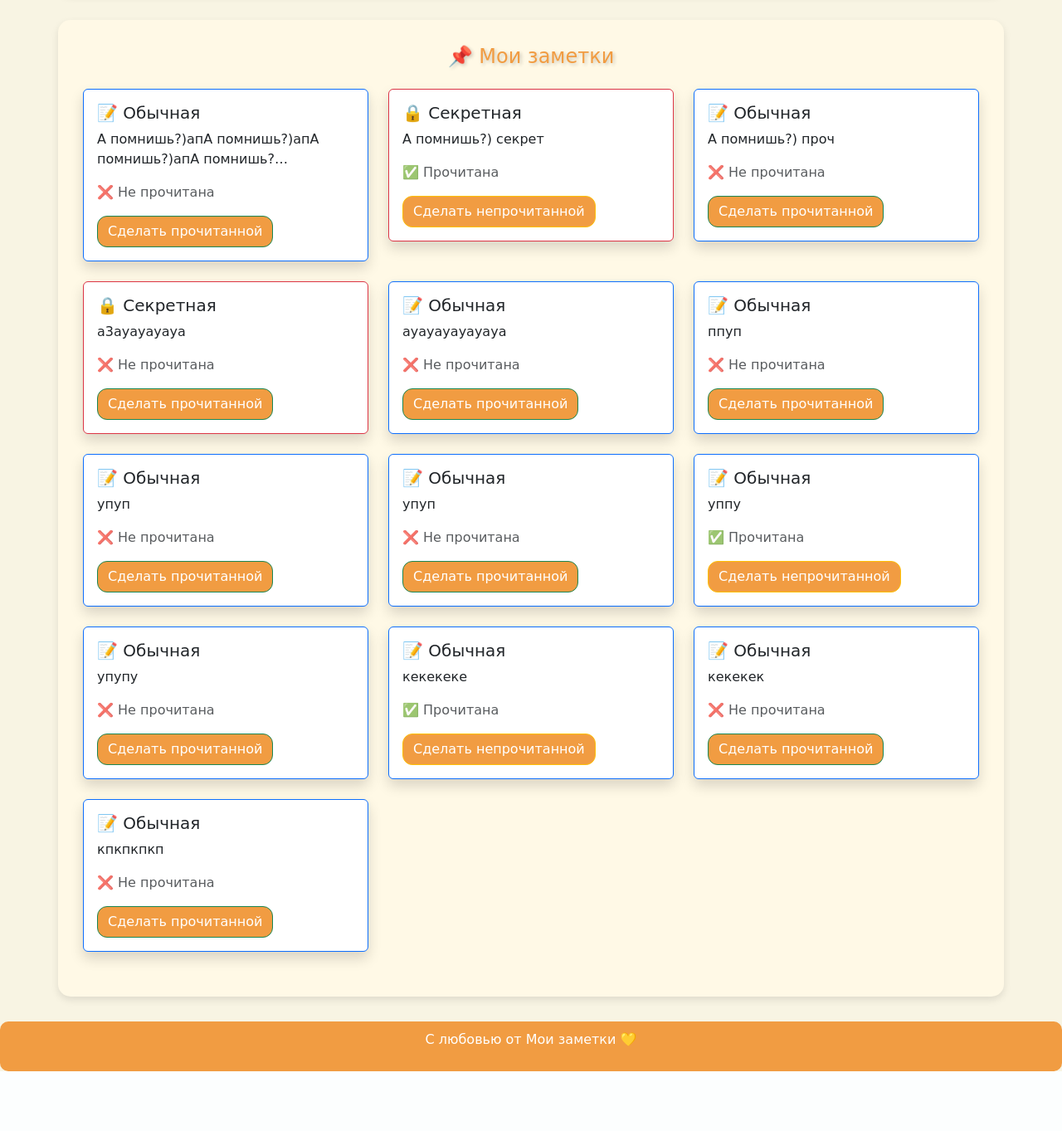
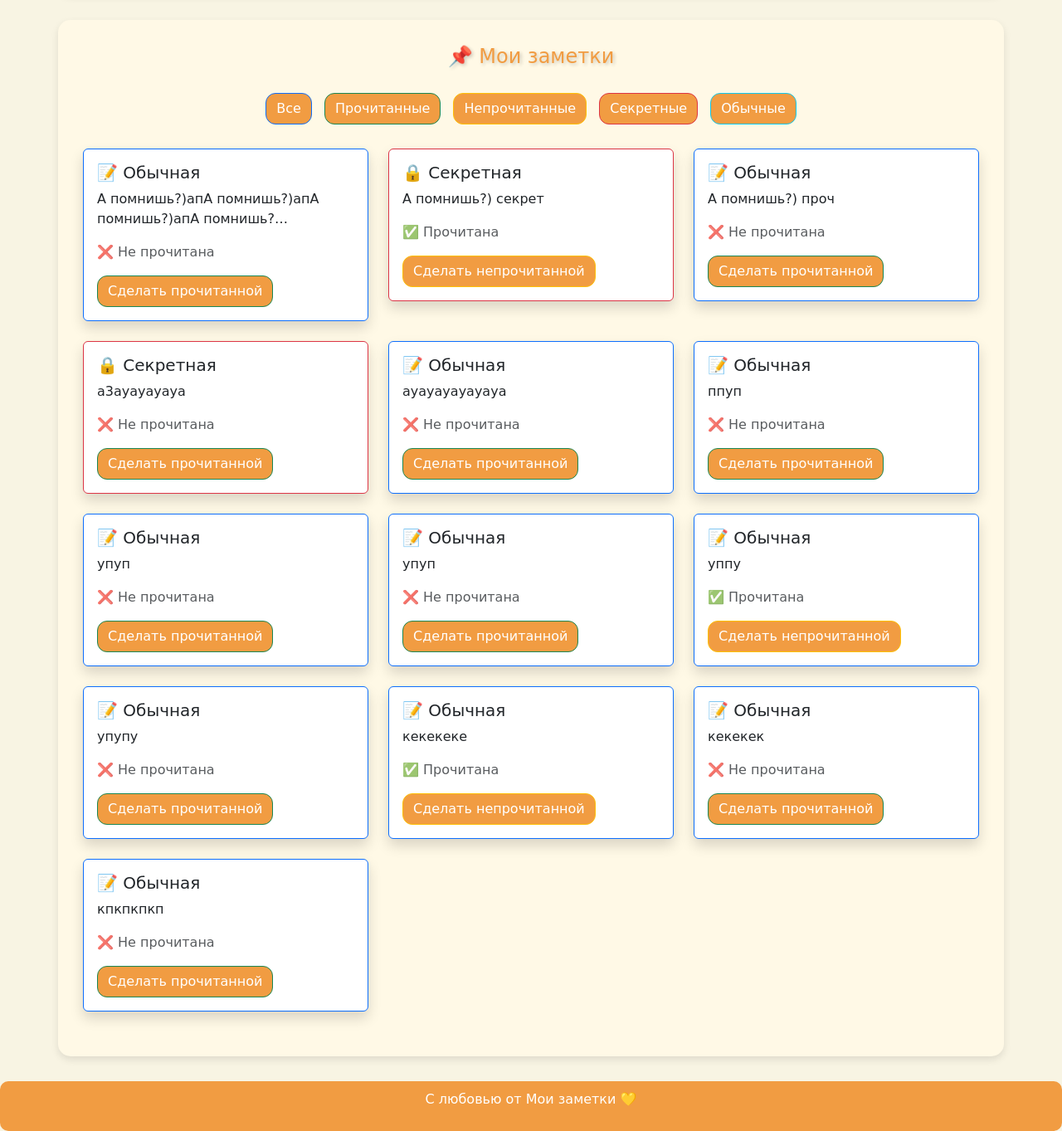
Before and after one commit to AberQ/Gift_For_AP, a Django app: page /notes/ in a window 1280 px wide. Shown: the part 121-1484 px from the top of the page at 83% size. Before the commit the page ends 1412 px from the top, so only its background shows below. Run offline with Django 5.2, Linux system fonts and the light colour scheme; data comes from the database, SQL or seed files in the repository; both versions use the stored data as it was after the commit; some libraries are stand-ins or nearby versions.

Commit message:
Добавил фильтры

```diff
--- a/templates/note_list.html
+++ b/templates/note_list.html
@@ -5,11 +5,23 @@
 {% block content %}
     <h1 class="text-center mb-4 title">📌 Мои заметки</h1>
 
+    <!-- Фильтры -->
+    <div class="text-center mb-4">
+        <button class="btn btn-primary filter-btn" data-filter="all">Все</button>
+        <button class="btn btn-success filter-btn" data-filter="read">Прочитанные</button>
+        <button class="btn btn-warning filter-btn" data-filter="unread">Непрочитанные</button>
+        <button class="btn btn-danger filter-btn" data-filter="secret">Секретные</button>
+        <button class="btn btn-info filter-btn" data-filter="regular">Обычные</button>
+    </div>
+
     {% if notes %}
         <div class="row">
             {% for note in notes %}
-                <div class="col-md-6 col-lg-4 mb-4">
-                    <a href="{% url 'note_detail' note.id %}" class="card shadow {% if note.is_secret %}border-danger{% else %}border-primary{% endif %} text-decoration-none">
+                <div class="col-md-6 col-lg-4 mb-4 note-card"
+                     data-read="{% if note.is_read %}read{% else %}unread{% endif %}"
+                     data-secret="{% if note.is_secret %}secret{% else %}regular{% endif %}">
+                    <a href="{% url 'note_detail' note.id %}"
+                       class="card shadow {% if note.is_secret %}border-danger{% else %}border-primary{% endif %} text-decoration-none">
                         <div class="card-body">
                             <h5 class="card-title">
                                 {% if note.is_secret %} 🔒 Секретная {% else %} 📝 Обычная {% endif %}
@@ -43,19 +55,38 @@
             // Анимация заголовка
             gsap.from(".title", { opacity: 0, y: -50, duration: 1.5, ease: "power3.out" });
 
-            // Анимация карточек (разлет + сборка)
-            let cards = document.querySelectorAll(".card");
-            gsap.set(cards, { opacity: 0, scale: 0.8, x: () => Math.random() * 400 - 200, y: () => Math.random() * 400 - 200, rotation: () => Math.random() * 60 - 30 });
+            // Анимация карточек
+            let cards = document.querySelectorAll(".note-card");
+            gsap.set(cards, { opacity: 0, scale: 0.8, y: 50 });
 
             gsap.to(cards, {
                 opacity: 1,
                 scale: 1,
-                x: 0,
                 y: 0,
-                rotation: 0,
                 duration: 1.5,
                 ease: "power3.out",
-                stagger: 0.1  // Добавляет плавный эффект появления по очереди
+                stagger: 0.1
+            });
+
+            // Фильтрация карточек
+            document.querySelectorAll(".filter-btn").forEach(button => {
+                button.addEventListener("click", function () {
+                    let filter = this.getAttribute("data-filter");
+                    document.querySelectorAll(".note-card").forEach(card => {
+                        let isRead = card.getAttribute("data-read");
+                        let isSecret = card.getAttribute("data-secret");
+
+                        if (filter === "all" ||
+                            (filter === "read" && isRead === "read") ||
+                            (filter === "unread" && isRead === "unread") ||
+                            (filter === "secret" && isSecret === "secret") ||
+                            (filter === "regular" && isSecret === "regular")) {
+                            gsap.to(card, { opacity: 1, scale: 1, duration: 0.5, ease: "power2.out" });
+                        } else {
+                            gsap.to(card, { opacity: 0, scale: 0.8, duration: 0.5, ease: "power2.in" });
+                        }
+                    });
+                });
             });
 
             // Обработчик кнопки "Прочитано/Не прочитано"
@@ -65,6 +96,7 @@
                     let noteId = this.getAttribute("data-id");
                     let button = this;
                     let statusSpan = document.getElementById(`status-${noteId}`);
+                    let card = button.closest(".note-card");
 
                     fetch(`/toggle-read/${noteId}/`, {
                         method: "POST",
@@ -81,6 +113,9 @@
                             button.classList.toggle("btn-success", !data.is_read);
                             button.classList.toggle("btn-warning", data.is_read);
                             button.innerText = data.is_read ? "Сделать непрочитанной" : "Сделать прочитанной";
+
+                            // Обновляем атрибут фильтрации
+                            card.setAttribute("data-read", data.is_read ? "read" : "unread");
                         }
                     });
                 });
@@ -104,14 +139,19 @@
     </script>
 
     <style>
-        /* Эффект при наведении */
+        /* Анимация наведения */
         .card {
             transition: transform 0.2s ease, box-shadow 0.2s ease;
         }
 
         .card:hover {
-            transform: scale(1.05);  /* Увеличиваем размер карточки */
-            box-shadow: 0 4px 8px rgba(0, 0, 0, 0.2);  /* Добавляем тень */
+            transform: scale(1.05);
+            box-shadow: 0 4px 8px rgba(0, 0, 0, 0.2);
+        }
+
+        /* Кнопки фильтра */
+        .filter-btn {
+            margin: 5px;
         }
     </style>
 {% endblock %}
```
Also changed, not shown: db.sqlite3.
